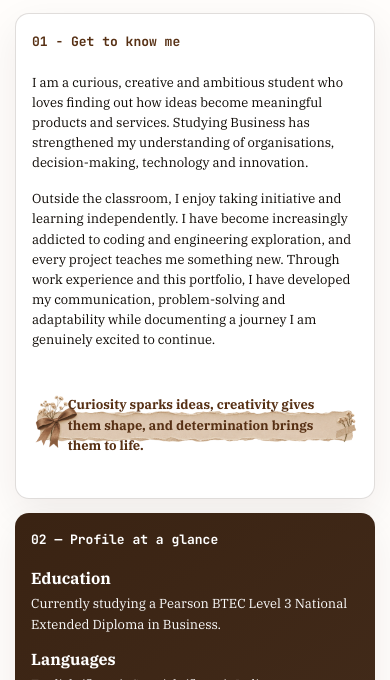
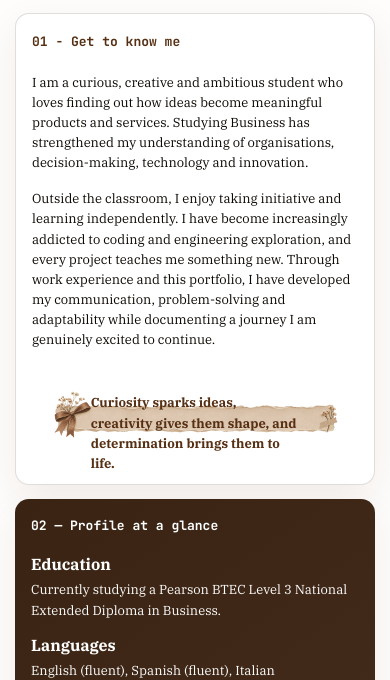
Before and after one commit to youkoiv/mysite, a plain HTML site: page code/index.html in a window 390 px wide. Shown: the part 468-1148 px from the top of the page. Drawn offline with nearby package versions, Linux system fonts and the light colour scheme; a web font is replaced by a local one.

Commit message:
Keep mobile quote inside lazo image

```diff
--- a/code/style.css
+++ b/code/style.css
@@ -1156,22 +1156,23 @@ header{
   }
 
   .lazo-container {
-    min-height: 110px;
+    min-height: 96px;
     display: grid;
     place-items: center;
   }
 
   .lazo-divider {
     width: 100%;
-    min-height: 110px;
+    min-height: 96px;
+    height: 96px;
     object-fit: contain;
   }
 
   .lazo-quote {
-    width: 78%;
-    max-height: none;
-    font-size: 10px;
-    line-height: 1.25;
+    width: 64%;
+    max-height: 52%;
+    font-size: 9px;
+    line-height: 1.35;
   }
 
   .interests-box h3 {
```
